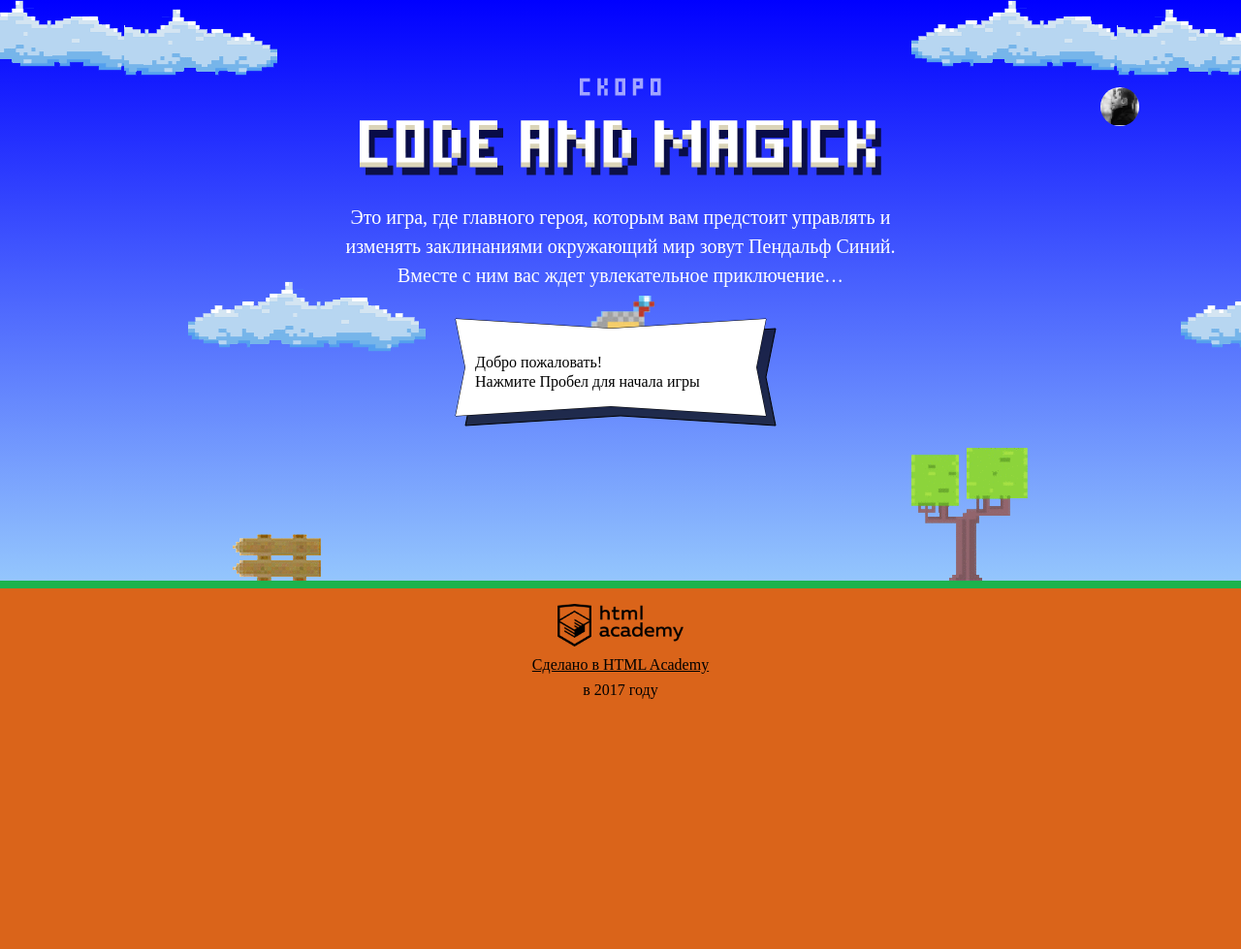
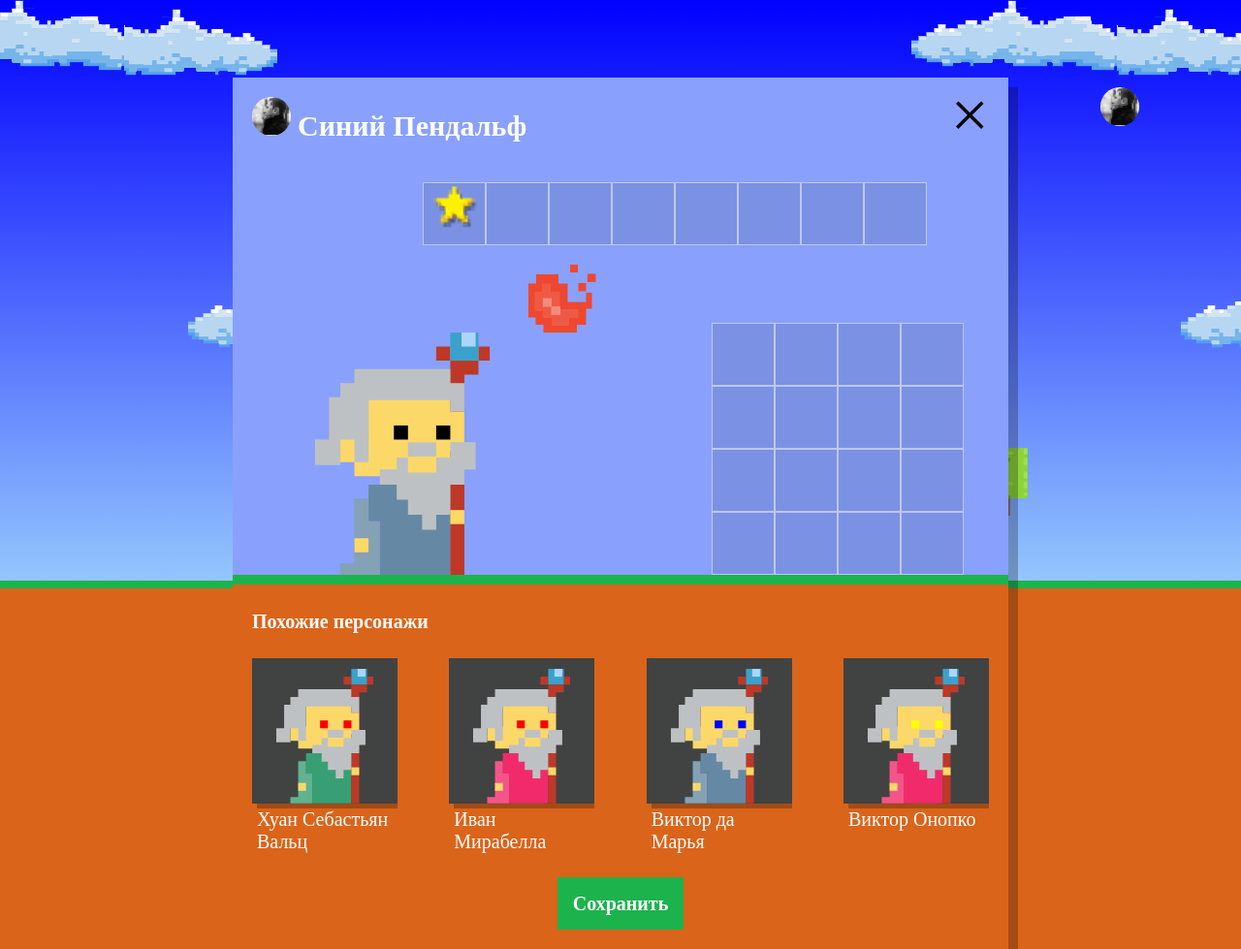
Before and after one commit to d3rr0m/508397-code-and-magick, a website: page index.html in a window 1280 px wide. Shown: the whole page at 97% size. Before the commit the page ends 800 px from the top, so only its background shows below. Drawn offline with Linux system fonts and the light colour scheme; a web font is replaced by a local one.

Commit message:
создание похожих случайных волшебников

```diff
--- a/index.html
+++ b/index.html
@@ -202,6 +202,7 @@
     return  height / 3 - getWizardHeight();
   }
 </script>
+<script src="js/setup.js"></script>
 <script src="js/stat.js"></script>
 <script src="js/game.js"></script>
 
--- /dev/null
+++ b/js/setup.js
@@ -0,0 +1,58 @@
+'use strict';
+
+var NAMES = ['Иван', 'Хуан Себастьян', 'Мария', 'Кристоф', 'Виктор', 'Юлия', 'Люпита', 'Вашингтон'];
+var SURNAMES = ['да Марья', 'Верон', 'Мирабелла', 'Вальц', 'Онопко', 'Топольницкая', 'Нионго', 'Ирвинг'];
+var COAT_COLORS = ['rgb(101, 137, 164)', 'rgb(241, 43, 107)', 'rgb(146, 100, 161)', 'rgb(56, 159, 117)', 'rgb(215, 210, 55)', 'rgb(0, 0, 0)'];
+var EYES_COLORS = ['black', 'red', 'blue', 'yellow', 'green'];
+var WIZARDS_COUNT = 4;
+
+var userDialog = document.querySelector('.setup');
+var similarListElement = document.querySelector('.setup-similar-list');
+var similarWizardTemplate = document.querySelector('#similar-wizard-template').content.querySelector('.setup-similar-item');
+
+var getRandomNumber = function (minValue, maxValue) {
+  return Math.floor((maxValue - minValue) * Math.random() + minValue);
+};
+
+var generateWizards = function () {
+  var wizardsArray = [];
+
+  for (var i = 0; i < WIZARDS_COUNT; i++) {
+    var wizard = {};
+    wizard.name = NAMES[getRandomNumber(0, NAMES.length - 1)] + ' ' + SURNAMES[getRandomNumber(0, SURNAMES.length - 1)];
+    wizard.coatColor = COAT_COLORS[getRandomNumber(0, COAT_COLORS.length - 1)];
+    wizard.eyesColor = EYES_COLORS[getRandomNumber(0, EYES_COLORS.length - 1)];
+
+    wizardsArray.push(wizard);
+  }
+
+  return wizardsArray;
+};
+
+var renderWizard = function (wizard) {
+  var wizardElement = similarWizardTemplate.cloneNode(true);
+
+  wizardElement.querySelector('.setup-similar-label').textContent = wizard.name;
+  wizardElement.querySelector('.wizard-coat').style.fill = wizard.coatColor;
+  wizardElement.querySelector('.wizard-eyes').style.fill = wizard.eyesColor;
+
+  return wizardElement;
+};
+
+var createWizardNodes = function () {
+  var wizardsArray = generateWizards();
+
+  var fragment = document.createDocumentFragment();
+  wizardsArray.forEach(function (element) {
+    fragment.appendChild(renderWizard(element));
+  });
+
+  return fragment;
+};
+
+
+userDialog.classList.remove('hidden');
+
+similarListElement.appendChild(createWizardNodes());
+
+userDialog.querySelector('.setup-similar').classList.remove('hidden');
```
